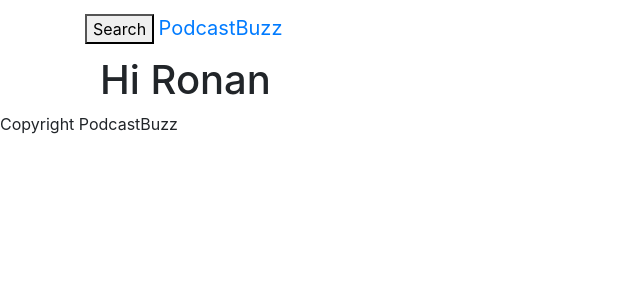
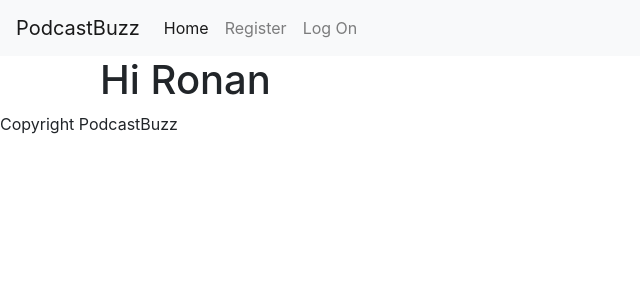
Before and after one commit to RonanMc99/podcast_buzz, a Flask app: page / in a window 1280 px wide. Shown: the top 300 px of the page, without its empty margins (0-640 px from the left). Run offline with Flask 2, Linux system fonts and the light colour scheme; some libraries are stand-ins or nearby versions.

Commit message:
Added navbar and fixed page reference

```diff
--- a/podcastbuzz/routes.py
+++ b/podcastbuzz/routes.py
@@ -41,7 +41,7 @@ def register():
 
 
 # Create the 'logon' view
-@app.route('/logon', methods=['GET, POST'])
+@app.route('/logon', methods=['GET', 'POST'])
 def logon():
     if current_user.is_authenticated:
         return redirect(url_for('home'))
@@ -56,7 +56,7 @@ def logon():
             login_user(loginuser, remember=forms.remember.data)
         else:
             flash('Login unsuccessful! Please try again', 'danger')
-    return render_template('login.html', forms=forms, title='Logon')
+    return render_template('logon.html', forms=forms, title='Logon')
 
 
 # Create the 'logout' view
--- a/podcastbuzz/templates/base.html
+++ b/podcastbuzz/templates/base.html
@@ -14,18 +14,31 @@
     <div id="wrapper">
         <!-- header -->
         <header>
-            <nav>
-                <!-- navbar goes here -->
-                <div class="navbar navbar-default navbar-fixed-top">
-                    <div class="container">
-                        <div class="navbar-header">
-                            <button class="navbar-toggle" type="button" data-toggle="collapse" data-target=".navbar-collapse">
-                                <span class="icon-bar">Search</span>
-                            </button>
-                            <a class="navbar-brand" href="/">PodcastBuzz</a>
-                        </div>
-                        <!-- collapse nav goes here -->
-                    </div>
+            <nav class="navbar navbar-expand-lg navbar-light bg-light">
+                <a class="navbar-brand" href="{{url_for('home')}}">PodcastBuzz</a>
+                <button class="navbar-toggler" type="button" data-toggle="collapse" data-target="#navbarNavDropdown"
+                    aria-controls="navbarNavDropdown" aria-expanded="false" aria-label="Toggle navigation">
+                    <span class="navbar-toggler-icon"></span>
+                </button>
+                <div class="collapse navbar-collapse" id="navbarNavDropdown">
+                    <ul class="navbar-nav">
+                        <li class="nav-item active">
+                            <a class="nav-link" href="{{url_for('home')}}">Home<span
+                                    class="sr-only">(current)</span></a>
+                        </li>
+                        {% if current_user.is_authenticated %}
+                        <li class="nav-item">
+                            <a class="nav-link" href="{{url_for('logout')}}">Log Out</a>
+                        </li>
+                        {% else %}
+                        <li class="nav-item">
+                            <a class="nav-link" href="{{url_for('register')}}">Register</a>
+                        </li>
+                        <li class="nav-item">
+                            <a class="nav-link" href="{{url_for('logon')}}">Log On</a>
+                        </li>
+                        {% endif %}
+                    </ul>
                 </div>
             </nav>
         </header>
```
